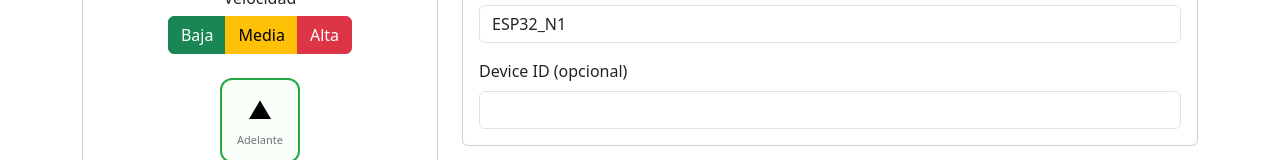
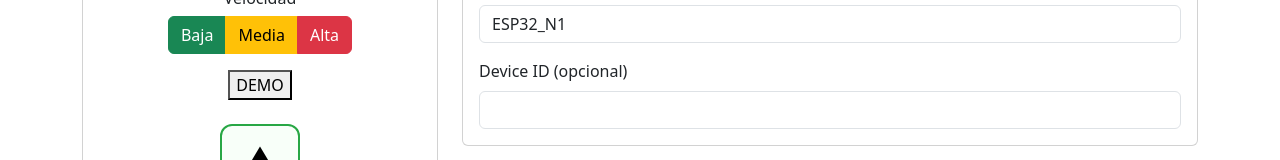
Before and after one commit to samantha123corona/IoT-AWS, a React (Create React App) app: page / in a window 1280 px wide. Shown: the part 345-505 px from the top of the page. Built offline with nearby package versions, Linux system fonts and the light colour scheme; no server answers.

Commit message:
interfaz v final

```diff
--- a/src/components/ControlRemote.js
+++ b/src/components/ControlRemote.js
@@ -35,6 +35,13 @@ export default function ControlRemote({ onSend, onSpeed }) {
             <button className="btn btn-danger" onClick={() => sendSpeed(3)}>Alta</button>
           </div>
         </div>
+        <div className="mt-3">
+          <div className="btn-group">
+            <button lassName="control-btn up-btn"
+            onClick={() => sendMovement(11)}
+            title="Adelante">DEMO</button>
+          </div>
+        </div>
         <br></br>
         <div className="control-remote">
 
@@ -52,7 +59,7 @@ export default function ControlRemote({ onSend, onSpeed }) {
             {/* Flecha IZQUIERDA */}
             <button
               className="control-btn left-btn"
-              onClick={() => sendMovement(4)}
+              onClick={() => sendMovement(8)}
               title="Izquierda"
             >
               <span className="btn-icon">◀</span>
@@ -116,7 +123,7 @@ export default function ControlRemote({ onSend, onSpeed }) {
               <div className="btn-group-horizontal">
                 <button
                   className="btn btn-outline-primary"
-                  onClick={() => sendMovement(8)}
+                  onClick={() => sendMovement(4)}
                   title="Giro 90° Izquierda"
                 >
                   ↶ 90° Izq
```
